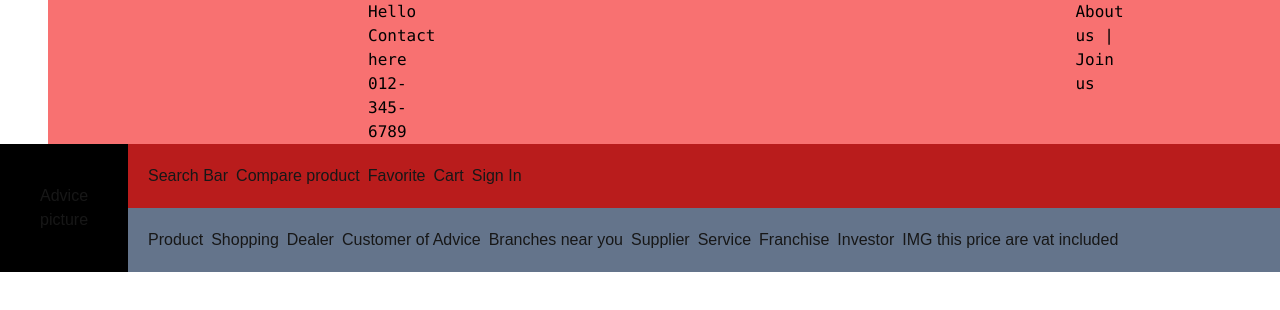
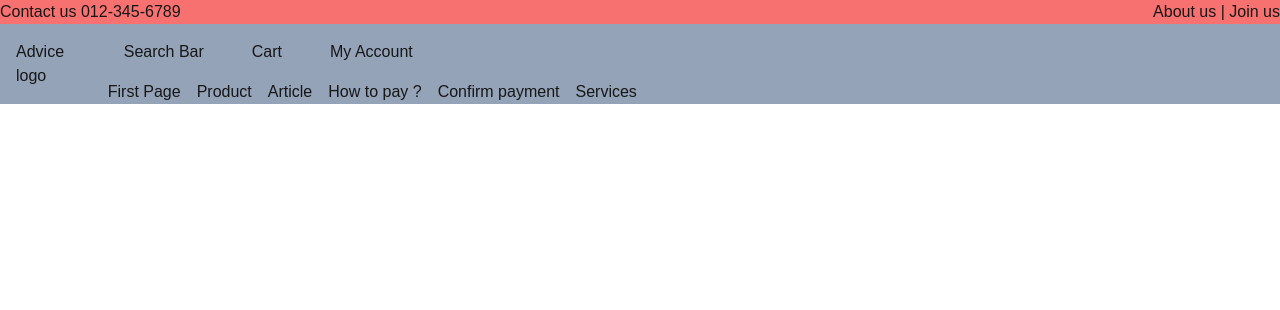
Before and after one commit to thanawathola/e-com, a Next.js app: page / in a window 1280 px wide. Shown: the top 310 px of the page. Built offline with nearby package versions, Linux system fonts and the light colour scheme.

Commit message:
fixed layout

```diff
--- a/app/page.tsx
+++ b/app/page.tsx
@@ -2,46 +2,32 @@
 
 export default function Home() {
   return (
-    <main className="">
-      <div className="container min-w-full fixed">
-        <div className="container flex justify-between bg-white min-w-full">
-          <div className="bg-red-400 px-80 max-w-[70%] ml-12">
-            <h1 className="text-black font-mono">
-              Hello Contact here 012-345-6789
-            </h1>
-          </div>
-          <div className="bg-red-400 px-80 max-w-[70%] mr-24">
-            <h1 className="text-black font-mono">About us | Join us</h1>
-          </div>
+    <main className="flex min-h-screen justify-center">
+      <div className="container fixed items">
+        <div className="container flex bg-red-400 justify-between">
+          <div>Contact us 012-345-6789</div>
+          <div>About us | Join us</div>
         </div>
-
-        <div className="container flex min-w-full bg-slate-800">
-          <div className="bg-black gap-2 p-10">
-            <h1 className="">Advice picture</h1>
-          </div>
-          <div className="container bg-red-400 flex flex-col min-w-full">
-            <div className="container bg-red-700 flex gap-2 p-5 min-w-full">
-              <div>Search Bar</div>
-              <div>Compare product</div>
-              <div>Favorite</div>
-              <div>Cart</div>
-              <div>Sign In</div>
+        <div className="container flex bg-slate-400">
+          <div className="m-4">Advice logo</div>
+          <div className="flex flex-col w-full">
+            <div className="flex gap-4">
+              <div className="p-4">Search Bar</div>
+              <div className="p-4">Cart</div>
+              <div className="p-4">My Account</div>
             </div>
-            <div className="container bg-slate-500 flex gap-2 p-5 min-w-full">
+            <div className="flex gap-4">
+              <div>First Page</div>
               <div>Product</div>
-              <div>Shopping</div>
-              <div>Dealer</div>
-              <div>Customer of Advice</div>
-              <div>Branches near you</div>
-              <div>Supplier</div>
-              <div>Service</div>
-              <div>Franchise</div>
-              <div>Investor</div>
-              <div>IMG this price are vat included</div>
+              <div>Article</div>
+              <div>How to pay ?</div>
+              <div>Confirm payment</div>
+              <div>Services</div>
             </div>
           </div>
         </div>
       </div>
+
       {/* flex flex-col min-h-screen gap-2 p-10 max-w-xs */}
       {/* <div>
           <h2>HOLA</h2>
```
